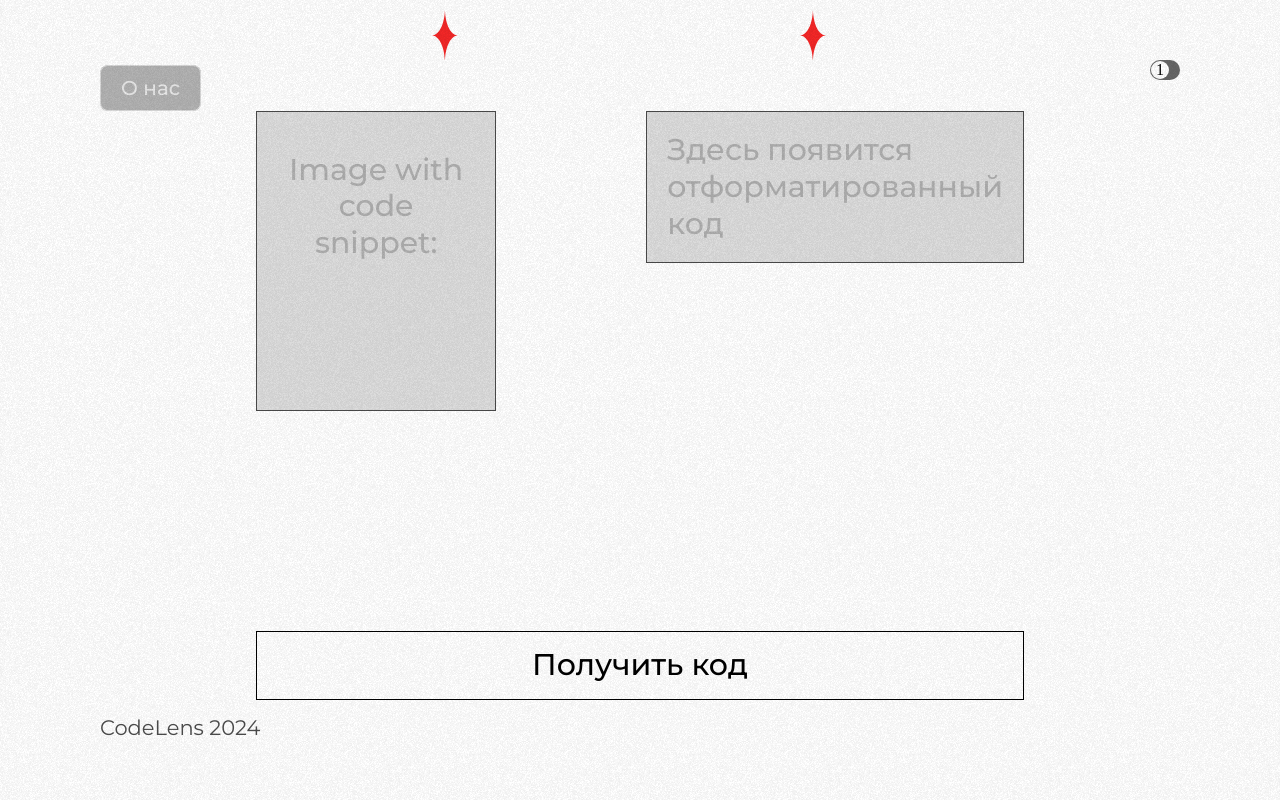
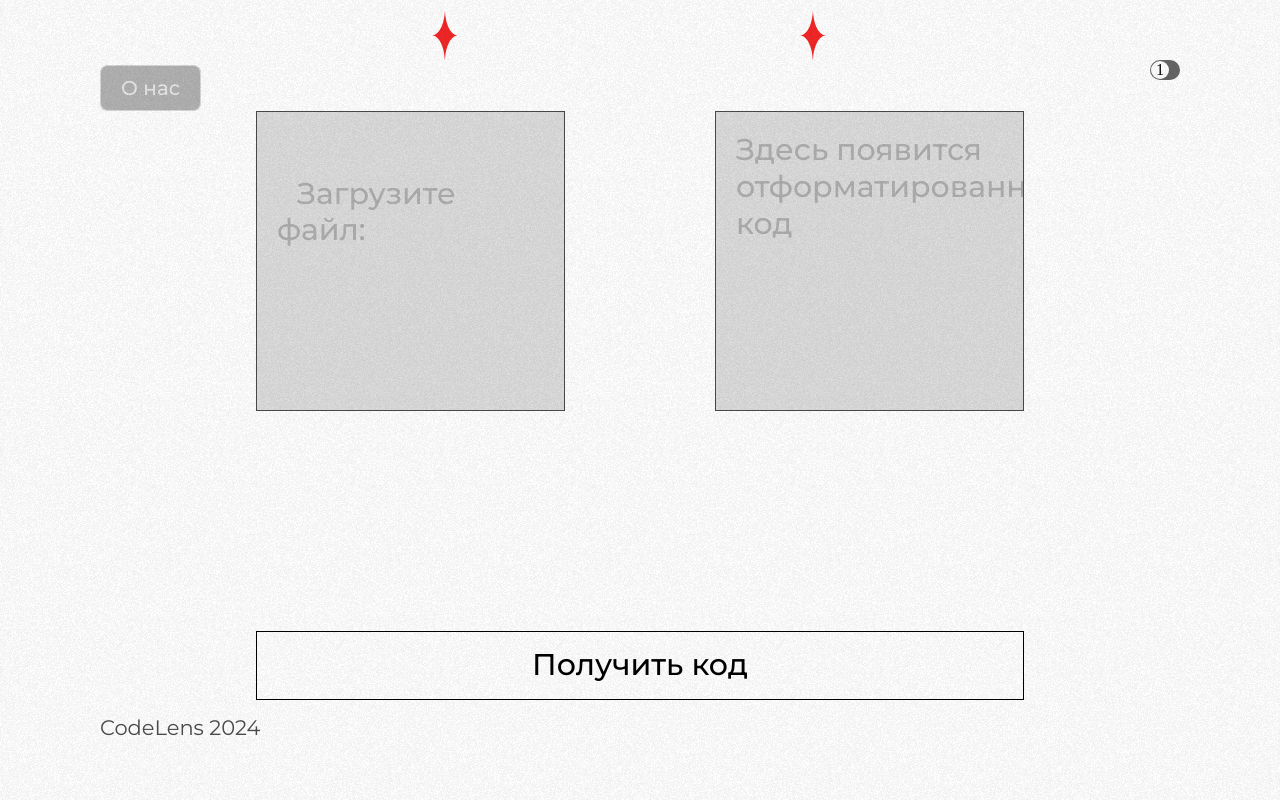
Before and after one commit to shad0wcs/CodeLens, a Django app: page /dev/ in a window 1280 px wide. Run offline with Django 5.2, Linux system fonts and the light colour scheme.

Commit message:
some frontend fixes

```diff
--- a/codelens_backend/dev/forms.py
+++ b/codelens_backend/dev/forms.py
@@ -2,4 +2,4 @@ from django import forms
 from django.core.validators import FileExtensionValidator
 
 class UploadPNGForm(forms.Form):
-    file = forms.ImageField(label='Image with code snippet', validators=[FileExtensionValidator,])
+    file = forms.ImageField(label='Загрузите файл:', validators=[FileExtensionValidator,])
--- a/codelens_backend/static/dev/css/mainpage/styles.css
+++ b/codelens_backend/static/dev/css/mainpage/styles.css
@@ -108,8 +108,9 @@ header h1 {
 }
 
 .upload-box, .result-box {
-    width: 50%;
+    width: 500px;
     height: 300px;
+    overflow: auto; /* Добавьте прокрутку, если контент превышает размеры */
     border: 1px solid rgba(255, 255, 255, 1);
     display: flex;
     justify-content: flex-start;    /* Выровнять текст по горизонтали влево */
@@ -121,6 +122,8 @@ header h1 {
     font-family: Montserrat;
     font-size: 1.2rem;
     cursor: pointer;
+    text-align: left; /* Выравнивание текста по левому краю */
+    white-space: pre-wrap; /* Сохраняем переносы строк в тексте */
 }
 
 .upload-box label, .result-box p {
@@ -134,6 +137,19 @@ header h1 {
 
 .upload-box {
     margin-right: 150px; /* Отступ справа от блока */
+    cursor: pointer;
+}
+
+.upload-box.drag-over {
+    background: rgba(255, 255, 255, 0.1); /* Подсветка зоны при перетаскивании */
+    border: 2px dashed rgba(255, 255, 255, 0.5);
+}
+
+/* Стили для имени файла */
+#fileName {
+    margin-top: 10px;
+    font-size: 14px;
+    color: #ccc;
 }
 
 .upload-box:hover {
@@ -198,7 +214,7 @@ body.light-theme {
     left: 0;
     width: 100vw;
     height: 100vh;
-    background: url('background-image.png') repeat;
+    background: url('../../img/mainpage/background-image.png') repeat;
     opacity: 0.3; /* Регулируйте, чтобы увеличить или уменьшить интенсивность */
     pointer-events: none; /* Отключает взаимодействие, чтобы не блокировать клики */
     z-index: 1000; /* Убедимся, что слой выше всего остального */
--- a/codelens_backend/templates/dev/mainpage/index.html
+++ b/codelens_backend/templates/dev/mainpage/index.html
@@ -12,16 +12,6 @@
         {% if code_style is not None and code_style != '' %}
             <style>{{ code_style | safe }}</style>
         {% endif %}
-
-        <style>
-            div.code-block {
-                text-align: left;
-            }
-            div.result-box{
-                width: fit-content;
-                height: fit-content;
-            }
-        </style>
     </head>
 
     <body class="dark-theme">
@@ -48,29 +38,18 @@
             <form method="post" enctype="multipart/form-data">
                 {% csrf_token %}
                 <div class="upload-section">
-                    <div class="upload-box">
+                    <div class="upload-box" id="uploadBox">
                         {{ form.as_p }}
+                        <input type="file" id="fileInput" hidden>
+                        <p id="fileName"></p>
                     </div>
-                    <div class="result-box">
+                    <div class="result-box" id="resultBox" onclick="copyToClipboard()">
                         {% if result_text is not None and result_text != "" %}
                             {{ result_text | safe }}
                         {% else %}
                                 <p>Здесь появится<br>отформатированный код</p>
                         {% endif %}
                     </div>
-
-                    {% if result_text is not None and result_text != "" %}
-                        {% if lang is not None and lang != "" %}
-                        <div class="result-box">
-                                <h3>Язык распознан как: {{ lang }}</h3>
-                        </div>
-                        {% endif %}
-                        {% if not valid %}
-                        <div class="result-box">
-                                <h3>В коде найдена Syntax Error</h3>
-                        </div>
-                        {% endif %}
-                    {% endif %}
                 </div>
                 <button class="convert-button" type="submit">Получить код</button>
             </form>
--- a/pyproject.toml
+++ b/pyproject.toml
@@ -14,7 +14,6 @@ python-dotenv = "^1.0.1"
 django = "^5.1.2"
 pygments = "^2.18.0"
 pandas = "^2.2.3"
-tensorflow = "2.18.0"
 opencv-python = "^4.10.0.84"
 gunicorn = "^23.0.0"
 
```
Also changed, not shown: codelens_backend/static/dev/js/mainpage/script.js (+42 -0 lines), 1 other file.
